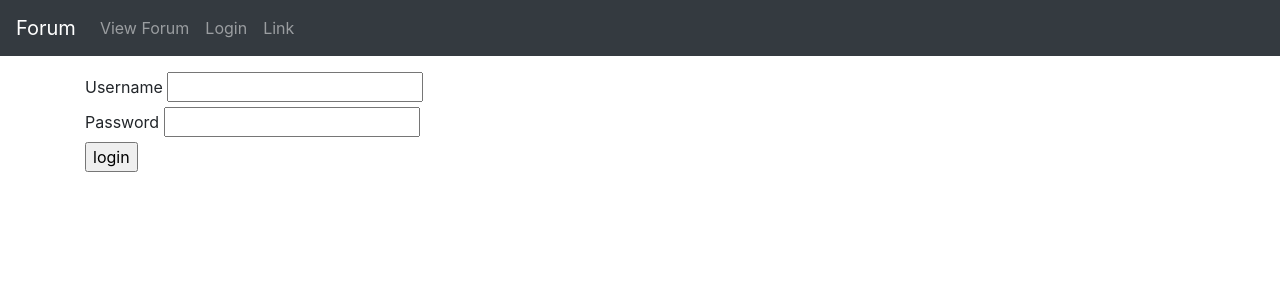
After one commit to tropical32/django-forum, a Django app: template templates/registration/login.html in a window 1280 px wide. The commit adds this page. Shown: the top 300 px of the page. Run offline with Django 3.2, Linux system fonts and the light colour scheme; the template is opened without the code that fills it, so the values that code supplies are empty, except form fields; tables that the repository leaves empty hold one stand-in row (values such as "Sample post"); form fields are guessed from the names that the template uses; some libraries are stand-ins or nearby versions.

Commit message:
Added login and logout pages * Added login/logout buttons to navbar

```diff
--- a/forum/settings.py
+++ b/forum/settings.py
@@ -55,7 +55,7 @@ ROOT_URLCONF = 'forum.urls'
 TEMPLATES = [
     {
         'BACKEND': 'django.template.backends.django.DjangoTemplates',
-        'DIRS': [],
+        'DIRS': ['./templates'],
         'APP_DIRS': True,
         'OPTIONS': {
             'context_processors': [
@@ -119,3 +119,4 @@ USE_TZ = True
 # https://docs.djangoproject.com/en/2.0/howto/static-files/
 
 STATIC_URL = '/static/'
+LOGIN_REDIRECT_URL = '/forumapp'
--- a/forum/urls.py
+++ b/forum/urls.py
@@ -18,5 +18,6 @@ from django.urls import path, include
 
 urlpatterns = [
     path('admin/', admin.site.urls),
-    path('forumapp/', include('forumapp.urls'))
+    path('forumapp/', include('forumapp.urls')),
+    path('accounts/', include('django.contrib.auth.urls'))
 ]
--- a/forumapp/templates/forumapp/base.html
+++ b/forumapp/templates/forumapp/base.html
@@ -22,7 +22,11 @@
         <a class="nav-link" href="{% url 'forum' %}">View Forum</a>
       </li>
       <li class="nav-item">
-        <a class="nav-link" href="#">Link</a>
+        {% if user.is_authenticated %}
+        <a class="nav-link" href="{% url 'logout' %}">Logout</a>
+        {% else %}
+        <a class="nav-link" href="{% url 'login' %}">Login</a>
+        {% endif %}
       </li>
       <li class="nav-item">
         <a class="nav-link" href="#">Link</a>
--- a/forumapp/templates/forumapp/forum.html
+++ b/forumapp/templates/forumapp/forum.html
@@ -16,8 +16,8 @@
         {% for forum in section.forum_set.all %}
         <tr>
             <td>{{ forum.name }}</td>
-            <td>Message1</td>
-            <td>Message1</td>
+            <td>*Recent Posts*</td>
+            <td>*Number of topics*</td>
         </tr>
         {% endfor %}
         </tbody>
--- /dev/null
+++ b/templates/registration/login.html
@@ -0,0 +1,36 @@
+{% extends "forumapp/base.html" %}
+
+{% block content %}
+
+{% if form.errors %}
+<p>Your username and password didn't match. Please try again.</p>
+{% endif %}
+
+{% if next %}
+    {% if user.is_authenticated %}
+    <p>Your account doesn't have access to this page. To proceed,
+    please login with an account that has access.</p>
+    {% else %}
+    <p>Please login to see this page.</p>
+    {% endif %}
+{% endif %}
+
+<form method="post" action="{% url 'login' %}">
+{% csrf_token %}
+
+<div>
+  <td>{{ form.username.label_tag }}</td>
+  <td>{{ form.username }}</td>
+</div>
+<div>
+  <td>{{ form.password.label_tag }}</td>
+  <td>{{ form.password }}</td>
+</div>
+
+<div>
+  <input type="submit" value="login" />
+  <input type="hidden" name="next" value="{{ next }}" />
+</div>
+</form>
+
+{% endblock %}
```
Also changed, not shown: templates/registration/logged_out.html (added, +7 -0 lines), db.sqlite3.
